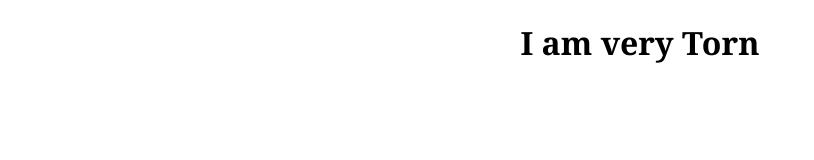
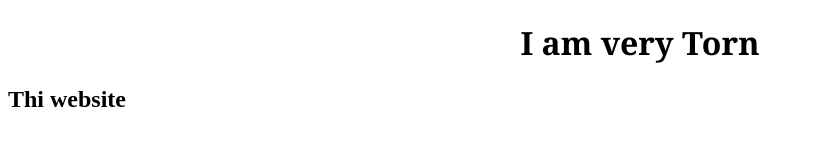
Before and after one commit to nnar2201/FinalHTML, a plain HTML site: page index.html in a window 1280 px wide. Shown: the whole page, without its empty margins (0-814 px from the left). Drawn offline with Linux system fonts and the light colour scheme.

Commit message:
Updated index.html

```diff
--- a/index.html
+++ b/index.html
@@ -5,3 +5,4 @@
 <link href="style.css" type="text/css" rel="stylesheet">
 </head>
 <h1>I am very Torn<h1>
+<h2> Thi website</h2>
```
